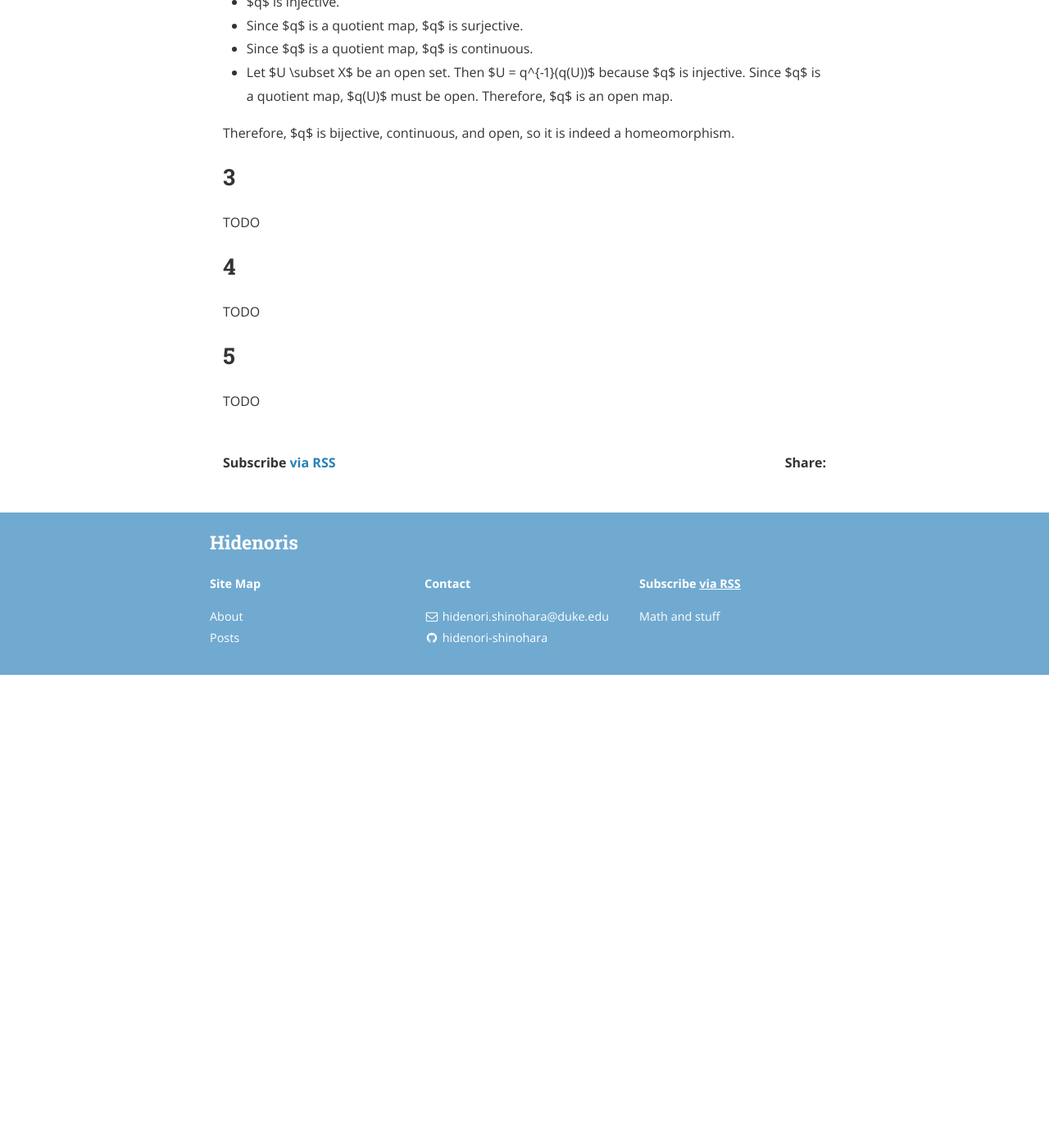
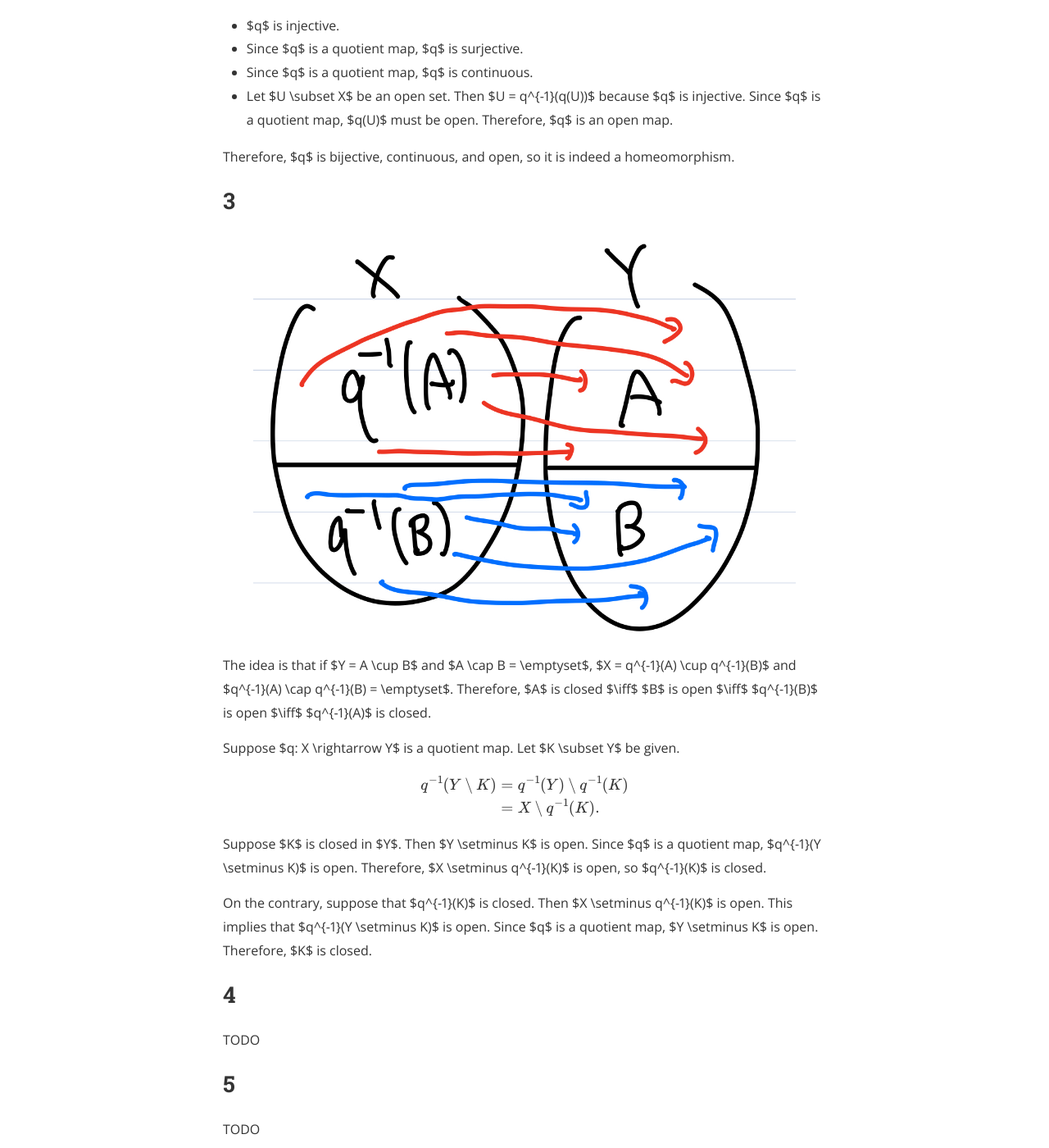
Before and after one commit to hidenori-shinohara/hidenori-shinohara.github.io, a Jekyll site: the page built from _posts/introduction_to_topological_manifolds/chapter3/2019-08-26-properties-of-quotient-maps-prop-3-62.md, in a window 1280 px wide and 1400 px high, scrolled down 1086 px. Shown: the whole window at 82% size. Built offline with Jekyll 4.4.1, drawn with Linux system fonts in a browser that asks for light colours; nearby versions of some CDN libraries; formulas are drawn with MathJax 3; before the commit the page ends 1909 px from its top, so only the background shows below that; some of the changed text lies outside the part shown.

Commit message:
Finish 3-62(c)

```diff
--- a/_posts/introduction_to_topological_manifolds/chapter3/2019-08-26-properties-of-quotient-maps-prop-3-62.md
+++ b/_posts/introduction_to_topological_manifolds/chapter3/2019-08-26-properties-of-quotient-maps-prop-3-62.md
@@ -8,7 +8,7 @@ author: Hidenori
 # Proposition
 1. Any composition of quotient maps is a quotient map.
 1. An injective quotient map is a homeomorphism.
-1. TODO
+1. If $q: X \rightarrow Y$ is a quotient map, a subset $K \subset Y$ is closed if and only if $q^{-1}(K)$ is closed in $X$.
 1. TODO
 1. TODO
 
@@ -39,7 +39,34 @@ Therefore, $q$ is bijective, continuous, and open, so it is indeed a homeomorphi
 
 
 ## 3
-TODO
+
+![Proposition (c)](/assets/introduction_to_topological_manifolds/chapter3/prop-3-62-c.jpg)
+The idea is that if $Y = A \cup B$ and $A \cap B = \emptyset$, $X = q^{-1}(A) \cup q^{-1}(B)$ and $q^{-1}(A) \cap q^{-1}(B) = \emptyset$.
+Therefore, $A$ is closed $\iff$ $B$ is open $\iff$ $q^{-1}(B)$ is open $\iff$ $q^{-1}(A)$ is closed.
+
+Suppose $q: X \rightarrow Y$ is a quotient map.
+Let $K \subset Y$ be given.
+
+$$
+\begin{align*}
+  q^{-1}(Y \setminus K)
+    &= q^{-1}(Y) \setminus q^{-1}(K) \\
+    &= X \setminus q^{-1}(K).
+\end{align*}
+$$
+
+Suppose $K$ is closed in $Y$.
+Then $Y \setminus K$ is open.
+Since $q$ is a quotient map, $q^{-1}(Y \setminus K)$ is open.
+Therefore, $X \setminus q^{-1}(K)$ is open, so $q^{-1}(K)$ is closed.
+
+On the contrary, suppose that $q^{-1}(K)$ is closed.
+Then $X \setminus q^{-1}(K)$ is open.
+This implies that $q^{-1}(Y \setminus K)$ is open.
+Since $q$ is a quotient map, $Y \setminus K$ is open.
+Therefore, $K$ is closed.
+
+
 
 ## 4
 TODO
```
Also changed, not shown: assets/introduction_to_topological_manifolds/chapter3/prop-3-62-c.jpg (added).
